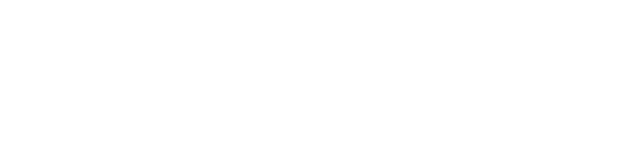
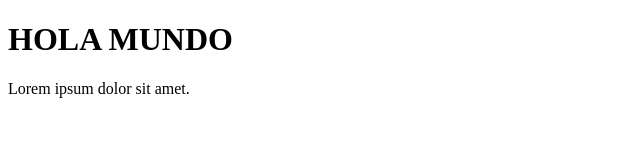
Before and after one commit to ChinoJvS/clase-github, a plain HTML site: page index.html in a window 1280 px wide. Shown: the whole page, without its empty margins (0-640 px from the left). Drawn offline with Linux system fonts and the light colour scheme.

Commit message:
Agregue la esctructura basica

```diff
--- a/index.html
+++ b/index.html
@@ -4,9 +4,10 @@
     <meta charset="UTF-8">
     <meta http-equiv="X-UA-Compatible" content="IE=edge">
     <meta name="viewport" content="width=device-width, initial-scale=1.0">
-    <title>Document</title>
+    <title>Clase de prueba - GIT</title>
 </head>
 <body>
-
+    <h1>HOLA MUNDO</h1>
+    <p>Lorem ipsum dolor sit amet.</p>
 </body>
 </html>
```
